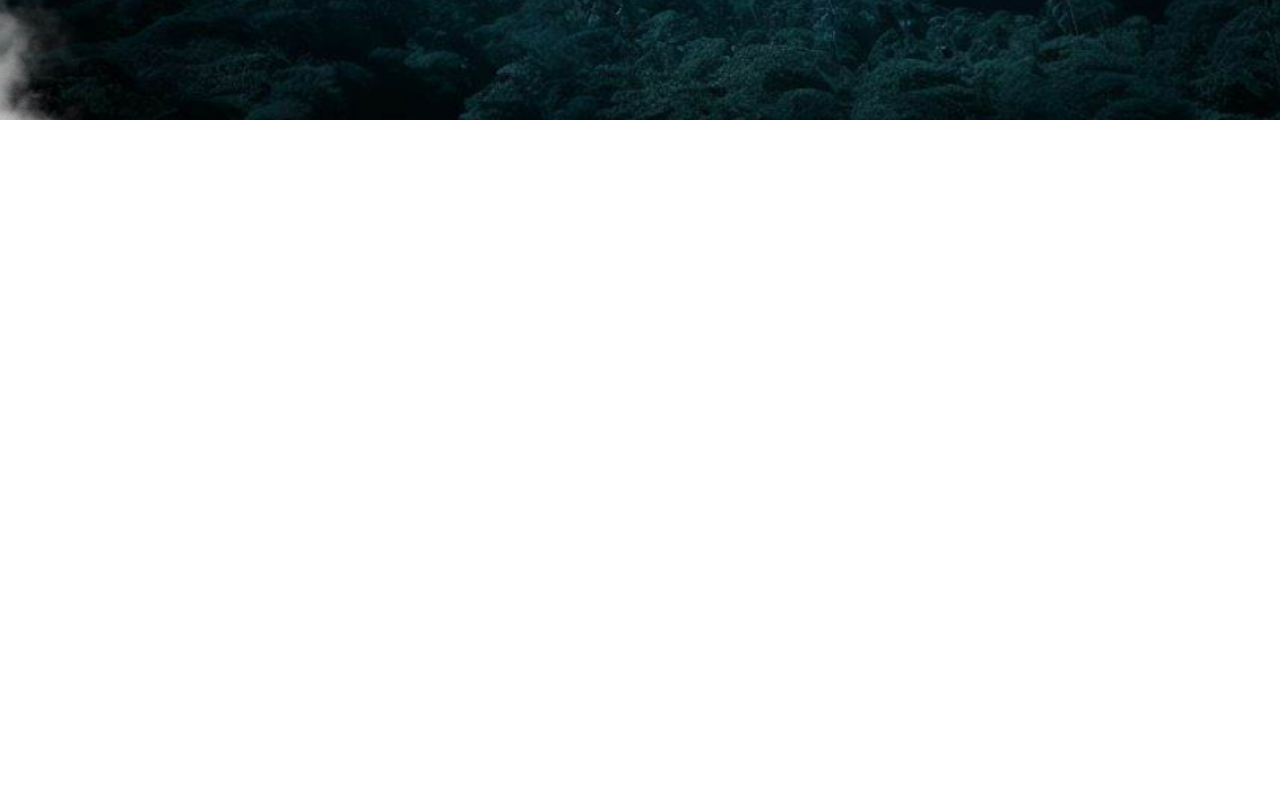
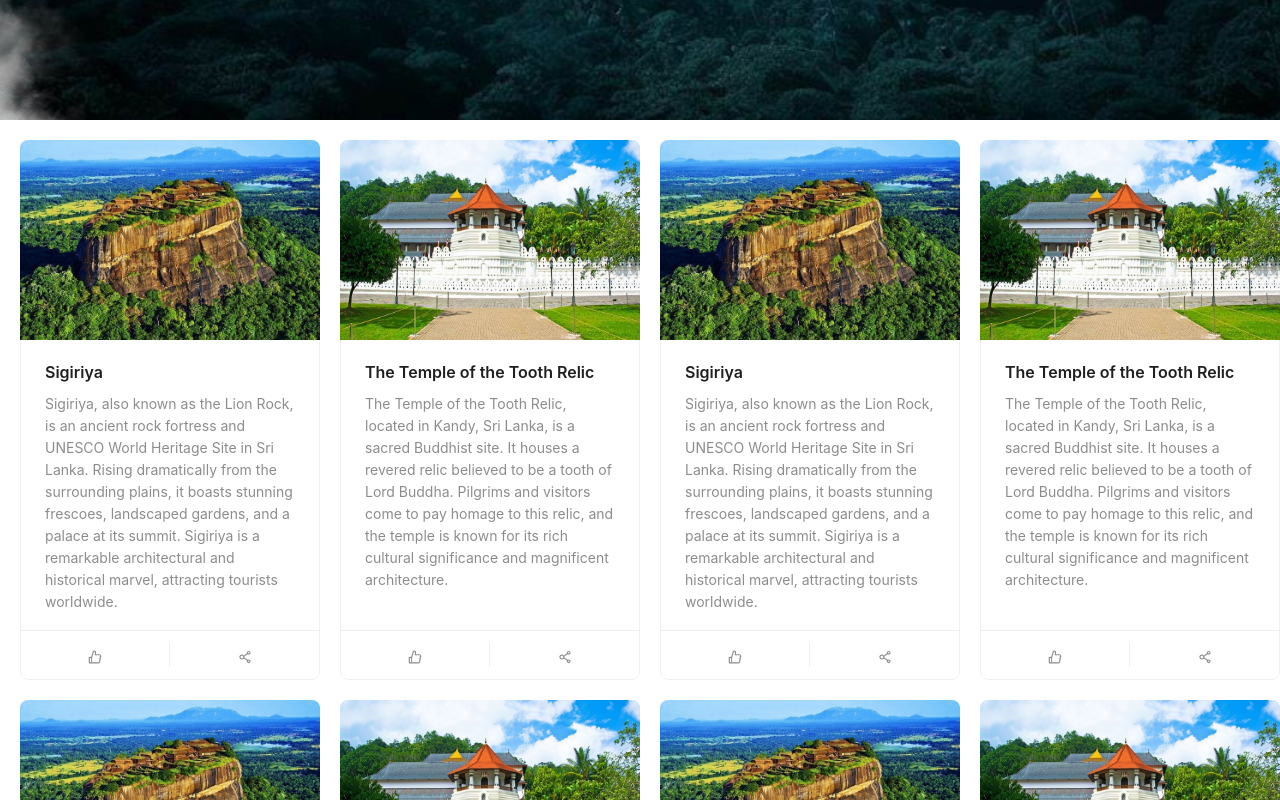
Before and after one commit to maleesha-s/WOA, a React (Create React App) app: page / in a window 1280 px wide. Shown: the part 680-1480 px from the top of the page. Before the commit the page ends 800 px from the top, so only its background shows below. Built offline with nearby package versions, Linux system fonts and the light colour scheme.

Commit message:
changes added

```diff
--- a/src/App.css
+++ b/src/App.css
@@ -113,3 +113,7 @@
   padding: 10px !important;
   height: auto !important;
 }
+
+.landing-page-card-listing{
+  padding-left: 10px;
+}
--- /dev/null
+++ b/src/components/Common/CardView.jsx
@@ -0,0 +1,32 @@
+import React from 'react';
+import { location ,ShareAltOutlined, LikeOutlined } from '@ant-design/icons';
+import { Avatar, Card } from 'antd';
+const { Meta } = Card;
+
+const CardView = ({ destination }) => (
+    <Card
+      style={{
+        width: 300,
+        marginTop: 20,
+        marginLeft: 20
+      }}
+      cover={
+        <img
+          alt="example"
+          src={require(`../../images/${destination.image}`)}
+          height={200}
+        />
+      }
+      actions={[
+        <LikeOutlined key="setting" />,
+        // <EditOutlined key="edit" />,
+        <ShareAltOutlined key="ellipsis" />,
+      ]}
+    >
+      <Meta style={{"height": 250}}
+        title={destination.name}
+        description={destination.description}
+      />
+    </Card>
+  );
+  export default CardView;
--- a/src/components/LandingPage.jsx
+++ b/src/components/LandingPage.jsx
@@ -2,6 +2,8 @@ import React from 'react';
 import Header from './Header';
 import DestinationCard from './DestinationCard';
 import { Button, Space } from 'antd';
+import CardView from './Common/CardView';
+
 const destinations = [
     {
         id: 1,
@@ -97,6 +99,12 @@ const LandingPage = () => {
                 </h3>
             </div>
 
+            <div style={{display: 'flex', flexWrap: 'wrap'}}>
+                {destinations.map((destination) => (
+                    <CardView key={destination.id} destination={destination}/>
+
+                ))}
+            </div>
             {/* <div className="content row">
                 <div className="col-sm-2">
                     {areas.map((area) => (
```
Also changed, not shown: src/images/location.png (added).
